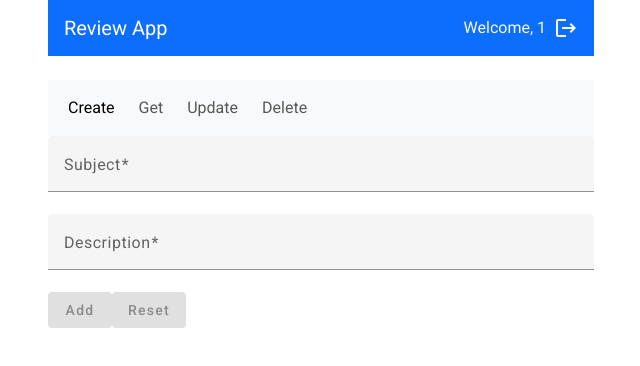
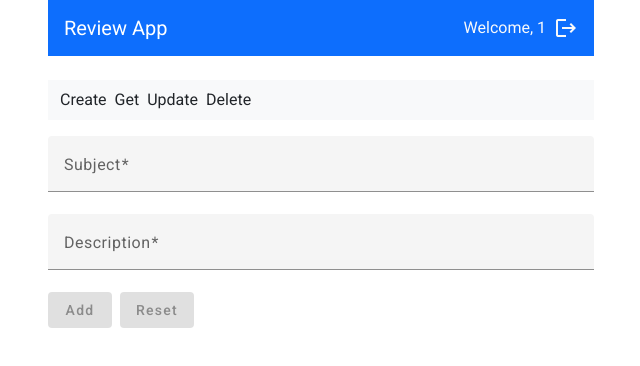
Before and after one commit to geozi/reviewapp-frontend, an Angular app: page /crud/create in a window 1280 px wide. Shown: the top 366 px of the page, without its empty margins (319-959 px from the left). Built offline with nearby package versions, Linux system fonts and the light colour scheme; sample sign-in values are in the browser's storage.

Commit message:
update: crub-navbar changes

```diff
--- a/src/app/components/crud/create-review/create-review.component.html
+++ b/src/app/components/crud/create-review/create-review.component.html
@@ -1,4 +1,4 @@
-<div class="d-flex flex-column gap-2">
+<div class="d-flex flex-column gap-2 mb-3">
     <app-crud-navbar></app-crud-navbar>
 </div>
 
@@ -27,7 +27,7 @@
         }
     </mat-form-field>
 
-    <div class="d-flex">
+    <div class="d-flex gap-2">
         <button
         mat-flat-button
         color="primary"
--- a/src/app/components/crud/delete-review/delete-review.component.html
+++ b/src/app/components/crud/delete-review/delete-review.component.html
@@ -1,3 +1,3 @@
-<div class="d-flex flex-column gap-2">
+<div class="d-flex flex-column gap-2 mb-3">
     <app-crud-navbar></app-crud-navbar>
 </div>
--- a/src/app/components/crud/get-reviews/get-reviews.component.html
+++ b/src/app/components/crud/get-reviews/get-reviews.component.html
@@ -1,3 +1,3 @@
-<div class="d-flex flex-column gap-2">
+<div class="d-flex flex-column gap-2 mb-3">
     <app-crud-navbar></app-crud-navbar>
 </div>
--- a/src/app/components/crud/update-review/update-review.component.html
+++ b/src/app/components/crud/update-review/update-review.component.html
@@ -1,3 +1,3 @@
-<div class="d-flex flex-column gap-2">
+<div class="d-flex flex-column gap-2 mb-3">
     <app-crud-navbar></app-crud-navbar>
 </div>
--- a/src/app/components/forms/login-form/login-form.component.ts
+++ b/src/app/components/forms/login-form/login-form.component.ts
@@ -44,7 +44,7 @@ export class LoginFormComponent {
           username : decodedTokenSubject
         })
 
-        // this.router.navigate(['restricted-content-example'])
+        this.router.navigate(['/crud/get'])
         this.form.reset()
       },
       error: (response) => {
@@ -59,6 +59,4 @@ export class LoginFormComponent {
     this.router.navigate(['register-form'])
   }
 
-
-
 }
--- a/src/app/components/navigation/crud-navbar/crud-navbar.component.html
+++ b/src/app/components/navigation/crud-navbar/crud-navbar.component.html
@@ -1,12 +1,8 @@
-<nav class="navbar navbar-expand-lg bg-body-tertiary">
-    <div class="container-fluid">
-      <!-- <a
-        class="navbar-brand"
-        routerLink="/crud-example">
-        CRUD
-      </a> -->
 
-      <div class="d-flex gap-2 navbar-nav navbar-row">
+<nav class="navbar navbar-expand-lg bg-body-tertiary ">
+    <div class="container-fluid ">
+
+      <div class="d-flex justify-content-start gap-2">
         <a
           class="nav-link"
           routerLink="/crud/create"
@@ -31,6 +27,7 @@
           [routerLinkActive]="['active']">
           Delete
         </a>
+
       </div>
     </div>
 </nav>
```
